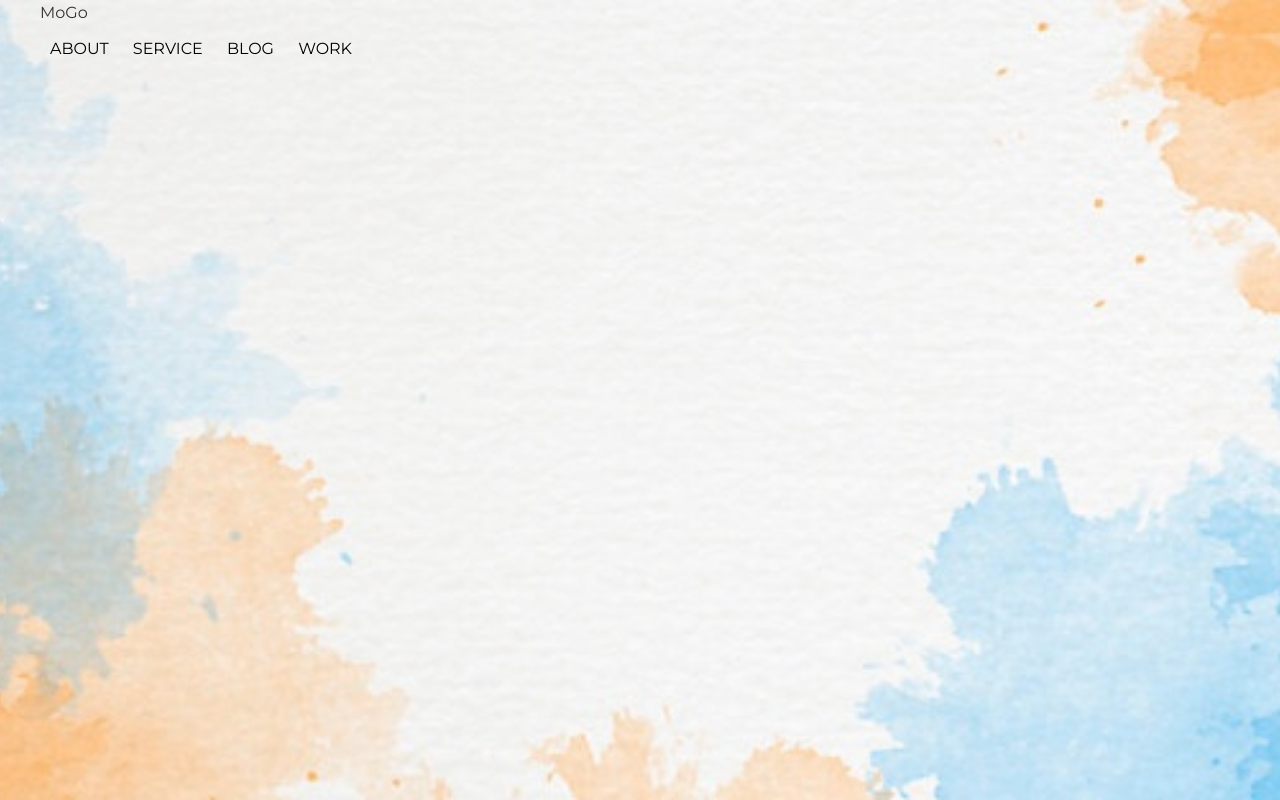
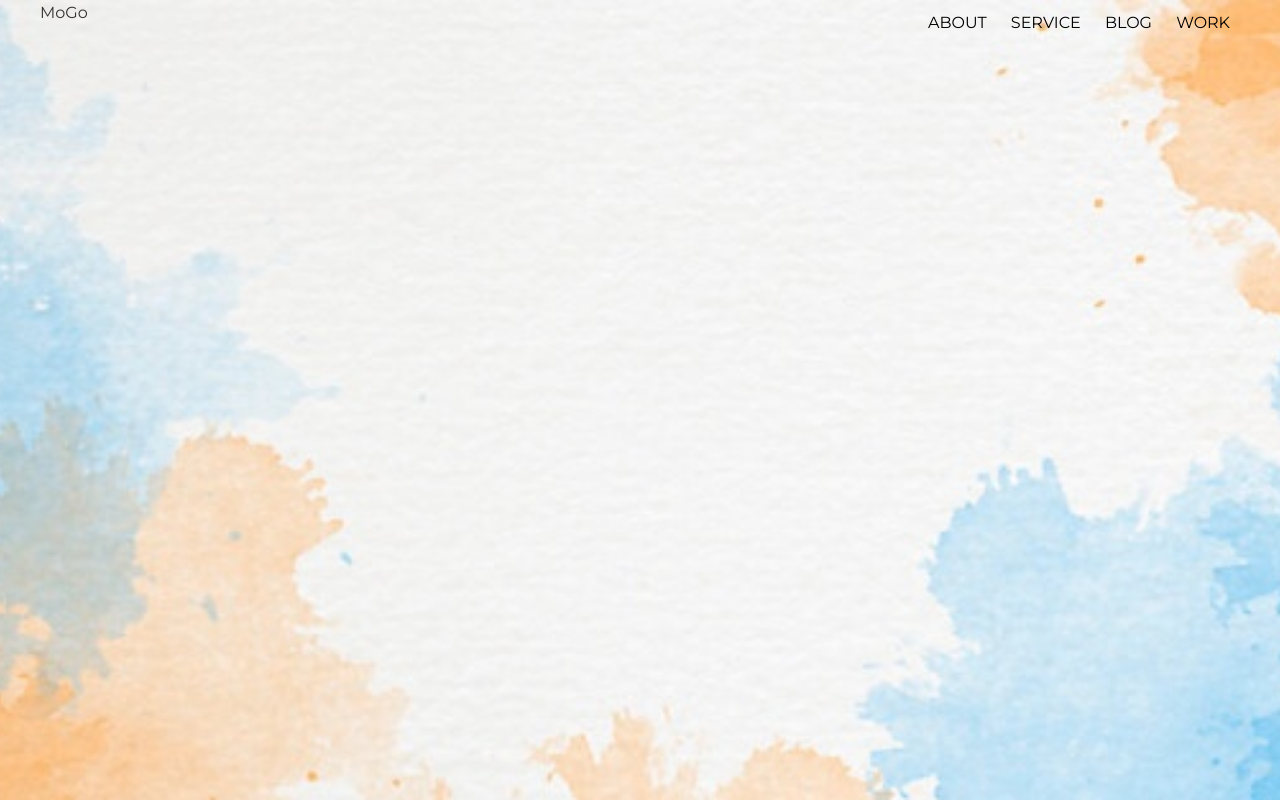
Before and after one commit to Iryna-Dm/vcs_project, a plain HTML site: page index.html in a window 1280 px wide. Drawn offline with Linux system fonts and the light colour scheme.

Commit message:
placing nav

```diff
--- a/css/style.css
+++ b/css/style.css
@@ -33,6 +33,10 @@ body {
 	right: 0;
 	z-index: 1000;
 }
+.header__inner {
+	display: flex;
+	justify-content: space-between;
+}
 .nav {
 	font-style: 14px;
 	text-transform: uppercase;
```
